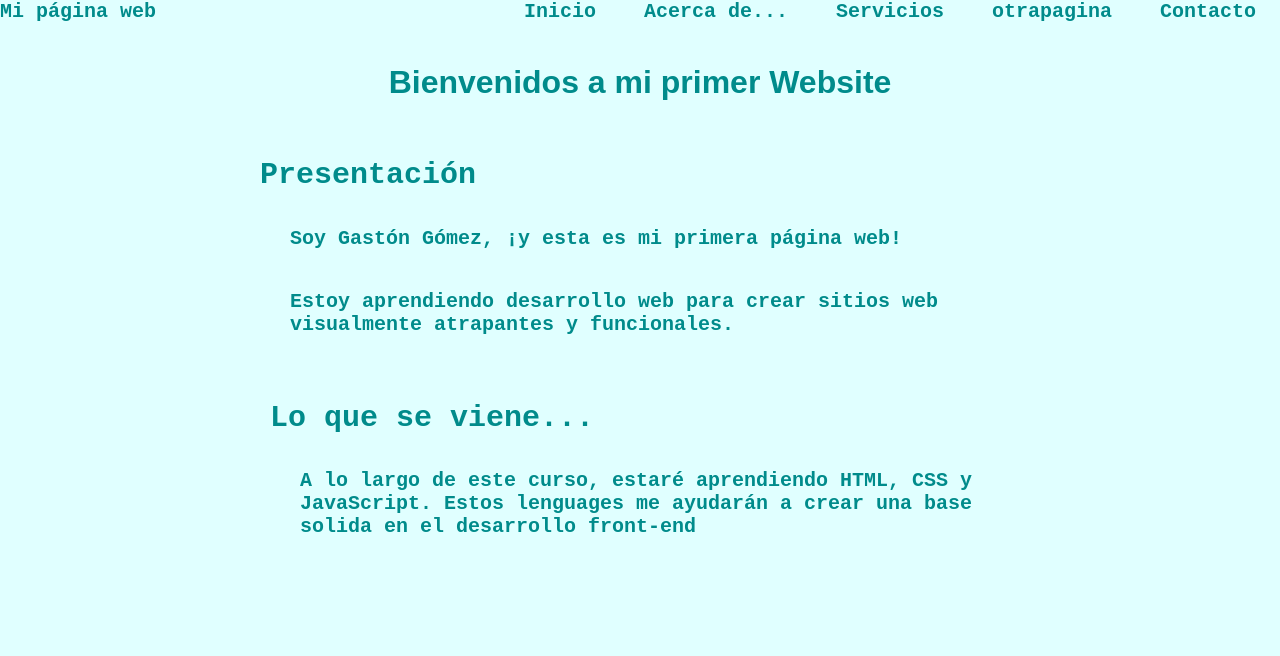
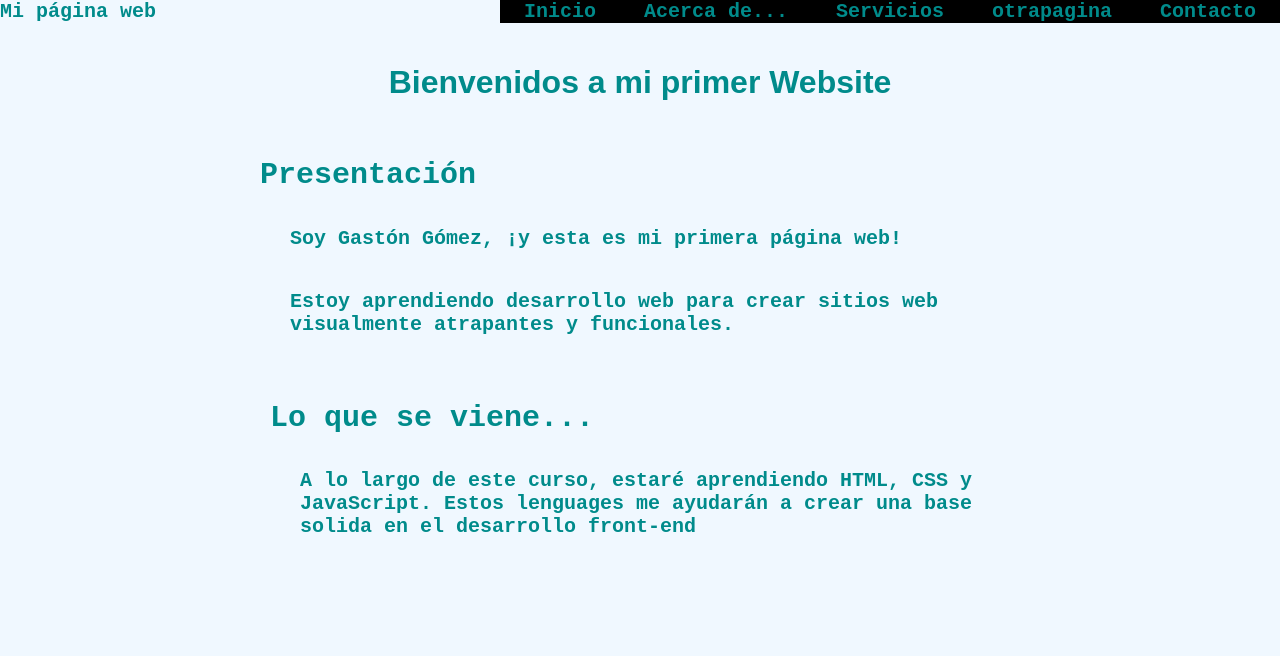
Before and after one commit to G4stonGG/mirepositorioremoto2, a plain HTML site: page index.html in a window 1280 px wide. Shown: the top 656 px of the page. Drawn offline with Linux system fonts and the light colour scheme.

Commit message:
cambiamos el fondo de color

```diff
--- a/styles.css
+++ b/styles.css
@@ -21,6 +21,7 @@
   font-weight: bold;
   font-size: 20px;
   padding: 0;
+  background-color: aliceblue;
  }
  main {
   min-height: 71vh;
@@ -85,6 +86,7 @@
  .nav-links {
   display: flex;
   align-items: center;
+  background-color: black;
  }
 
 
```
